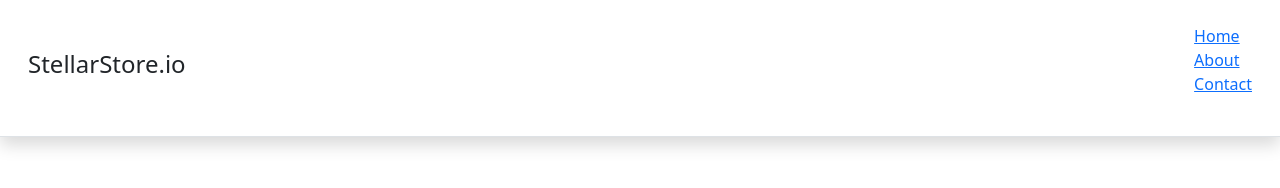
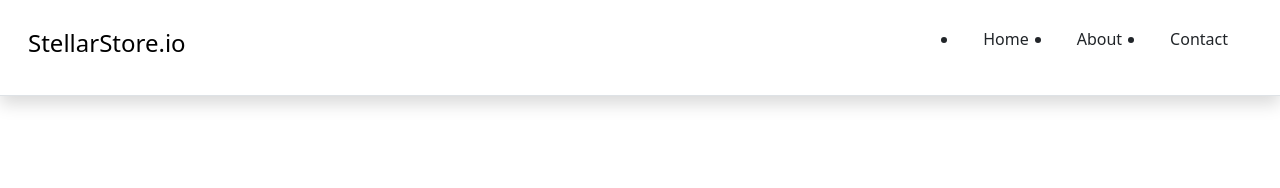
Before and after one commit to Alexcious91/StellarStore.io, a plain HTML site: page index.html in a window 1280 px wide. Drawn offline with Linux system fonts and the light colour scheme.

Commit message:
Modified navbar menu/items

```diff
--- a/css/index.css
+++ b/css/index.css
@@ -0,0 +1,8 @@
+@font-face {
+    font-family: Raleway-light;
+    src: url(/assets/Raleway\ Font/);
+}
+
+body {
+    font-family: Raleway-light;
+}
--- a/index.html
+++ b/index.html
@@ -15,20 +15,20 @@
     <div class="p-3 mb-3 border-bottom shadow">
         <div class="container-fluid">
             <nav class="navbar navbar-expand-sm d-flex justify-content-between ">
-                <div class="navbar-heading logo-container">
+                <div class="navbar-brand logo-container">
                     <h4>StellarStore.io</h4>
                 </div>
 
                 <div class="navbar-menu-container">
-                    <ul class="navbar-menu">
-                        <li class="nav-link">
-                            <a href="javascript:void(0)" class="nav-item">Home</a>
+                    <ul class="navbar-menu d-flex">
+                        <li class="nav-item px-4">
+                            <a href="javascript:void(0)" class="nav-link">Home</a>
                         </li>
-                        <li class="nav-link">
-                            <a href="javascript:void(0)" class="nav-item">About</a>
+                        <li class="nav-item px-4">
+                            <a href="javascript:void(0)" class="nav-link">About</a>
                         </li>
-                        <li class="nav-link">
-                            <a href="javascript:void(0)" class="nav-item">Contact</a>
+                        <li class="nav-item px-4">
+                            <a href="javascript:void(0)" class="nav-link">Contact</a>
                         </li>
                     </ul>
                     <ul class="navbar-user"></ul>
```
